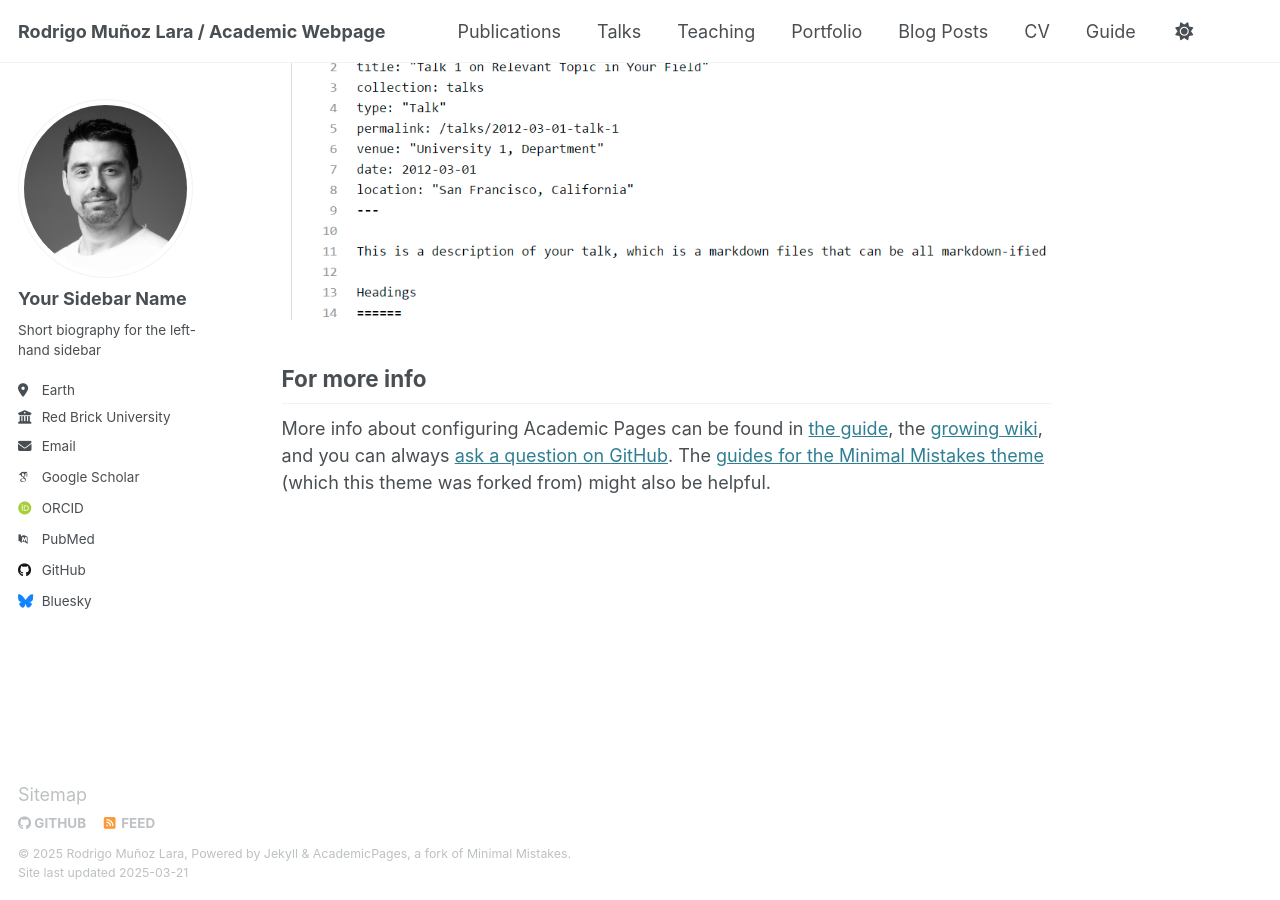
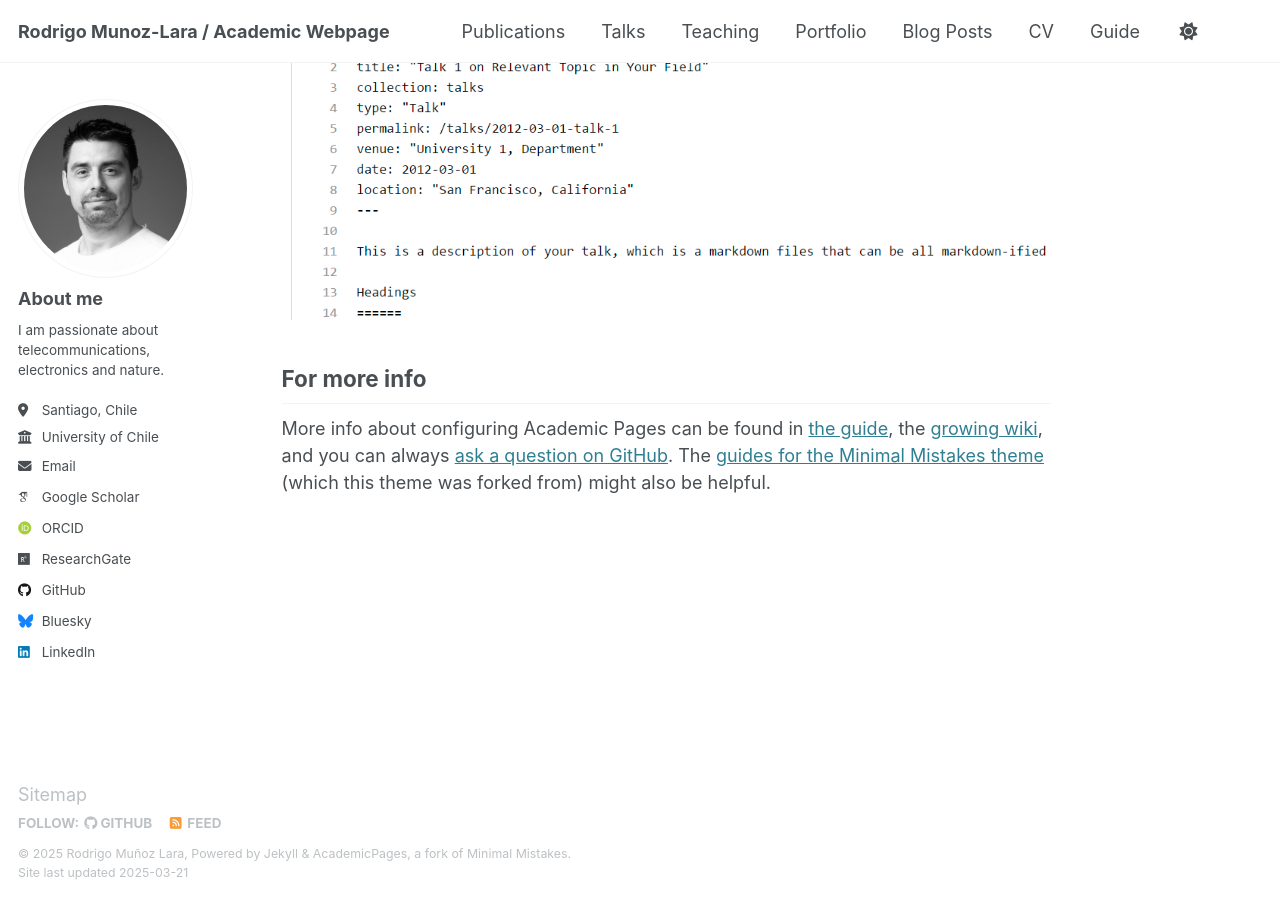
Before and after one commit to RodrigoMunozLara/rodrigomunozlara.github.io, a Jekyll site: the page built from _pages/about.md, in a window 1280 px wide and 900 px high, scrolled down 2635 px. Built offline with Jekyll 4.4.1, drawn with Linux system fonts in a browser that asks for light colours; some web fonts are replaced.

Commit message:
Changes in site configuration

```diff
--- a/_config.yml
+++ b/_config.yml
@@ -7,9 +7,9 @@
 # server process.
 
 # Basic Site Settings
-locale                   : "es-cl"
+locale                   : "en-US"
 site_theme               : "default"
-title                    : "Rodrigo Muñoz Lara / Academic Webpage"
+title                    : "Rodrigo Munoz-Lara / Academic Webpage"
 title_separator          : "-"
 name                     : &name "Rodrigo Muñoz Lara"
 description              : &description "personal description"
@@ -23,29 +23,29 @@ repository               : "rodrigomunozlara/rodrigomunozlara.github.io"
 author:
   # Biographic information
   avatar           : "rml.jpg"
-  name             : "Your Sidebar Name"
+  name             : "About me"
   pronouns         : # example: "she/her"
-  bio              : "Short biography for the left-hand sidebar"
-  location         : "Earth"
-  employer         : "Red Brick University"
+  bio              : "I am passionate about telecommunications, electronics and nature."
+  location         : "Santiago, Chile"
+  employer         : "University of Chile"
   uri              : # URL
-  email            : "none@example.org"
+  email            : "rmunozlara@ing.uchile.cl"
 
   # Academic websites
   arxiv            : # URL - Update with the correct link to your profile
-  googlescholar    : "https://scholar.google.com/citations?user=PS_CX0AAAAAJ"
+  googlescholar    : "https://scholar.google.com/citations?user=TJ_6LDMAAAAJ&hl"
   impactstory      : # URL
-  orcid            : "http://orcid.org/yourorcidurl"
+  orcid            : "https://orcid.org/0009-0002-6888-1206"
   semantic         : # URL
-  pubmed           : "https://www.ncbi.nlm.nih.gov/pubmed/?term=john+snow"
-  researchgate     : # URL
+  pubmed           : # URL
+  researchgate     : "https://www.researchgate.net/profile/Rodrigo_Munoz_Lara"
   scopus           : # URL
 
   # Repositories and software development
   bitbucket        : # Username - Update with your username on the site
   codepen          : # Username
   dribbble         : # Username
-  github           : "academicpages"
+  github           : "RodrigoMunozLara"
   kaggle           : # Username
   stackoverflow    : # User number or user number and name (i.e., use "1" or "1/jeff-atwood")
 
@@ -59,7 +59,7 @@ author:
   keybase          : # Username
   instagram        : # Username
   lastfm           : # Username
-  linkedin         : # Username
+  linkedin         : "rodrigomunozlara"
   mastodon         : # URL
   medium           : # URL
   pinterest        : # Username
```
